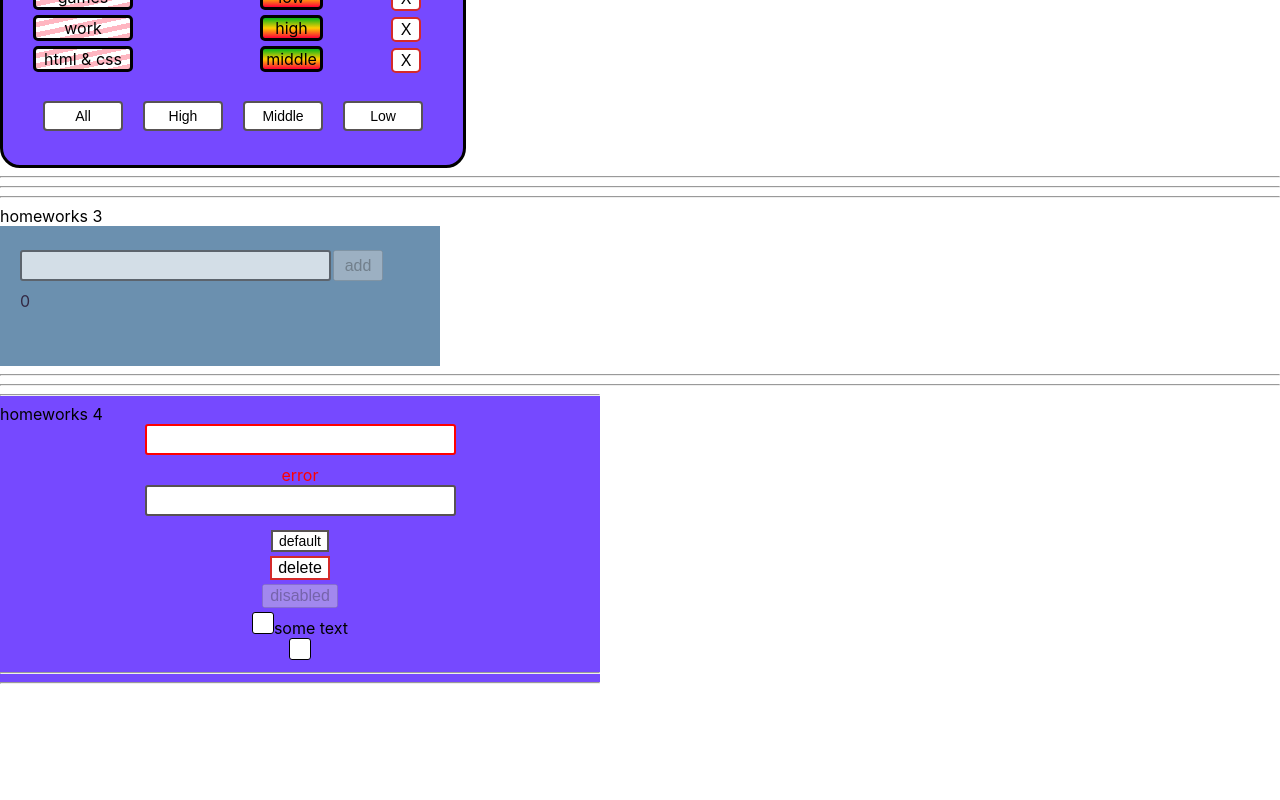
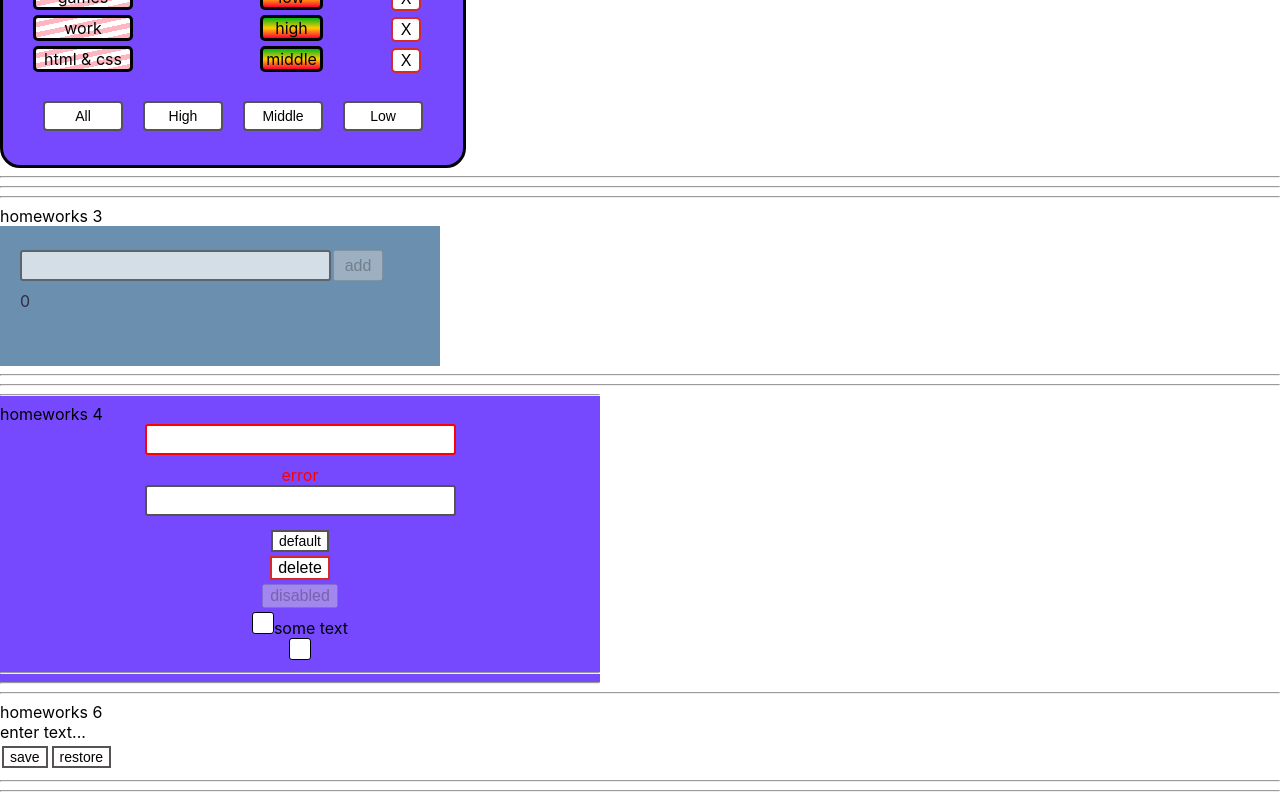
Before and after one commit to HailRase/HomeWork, a React (Create React App) app: page /#/pre-junior in a window 1280 px wide. Shown: the part 457-1257 px from the top of the page. Before the commit the page ends 1149 px from the top, so only its background shows below. Built offline with nearby package versions, Linux system fonts and the light colour scheme.

Commit message:
fixed bag

```diff
--- a/src/p2-homeworks/h4/common/c1-SuperInputText/SuperInputText.tsx
+++ b/src/p2-homeworks/h4/common/c1-SuperInputText/SuperInputText.tsx
@@ -8,7 +8,7 @@ type DefaultInputPropsType = DetailedHTMLProps<InputHTMLAttributes<HTMLInputElem
 // (чтоб не писать value: string, onChange: ...; они уже все описаны в DefaultInputPropsType)
 type SuperInputTextPropsType = DefaultInputPropsType & { // и + ещё пропсы которых нет в стандартном инпуте
     onChangeText?: (value: string) => void
-    onEnter?: () => void
+    onEnter?: (e: KeyboardEvent<HTMLInputElement>) => void
     error?: string
     spanClassName?: string
 }
@@ -34,7 +34,7 @@ const SuperInputText: React.FC<SuperInputTextPropsType> = (
 
         onEnter // если есть пропс onEnter
         && e.key === 'Enter' // и если нажата кнопка Enter
-        && onEnter() // то вызвать его
+        && onEnter(e) // то вызвать его
     }
 
     const finalSpanClassName = `${s.error} ${spanClassName ? spanClassName : ''}`
--- a/src/p2-homeworks/h5/pages/PreJunior.tsx
+++ b/src/p2-homeworks/h5/pages/PreJunior.tsx
@@ -3,6 +3,7 @@ import HW1 from '../../h1/HW1'
 import HW2 from '../../h2/HW2'
 import HW3 from '../../h3/HW3'
 import HW4 from '../../h4/HW4'
+import HW6 from "../../h6/HW6";
 
 function PreJunior() {
     return (
@@ -11,7 +12,7 @@ function PreJunior() {
             <HW2/>
             <HW3/>
             <HW4/>
-            {/*<HW6/>*/}
+            <HW6/>
 
         </div>
     )
--- a/src/p2-homeworks/h6/HW6.tsx
+++ b/src/p2-homeworks/h6/HW6.tsx
@@ -10,7 +10,8 @@ function HW6() {
         saveState<string>('editable-span-value', value)
     }
     const restore = () => {
-        // setValue()
+        //let text = restoreState(value)
+        setValue(value)
     }
 
     return (
--- a/src/p2-homeworks/h6/common/c4-SuperEditableSpan/SuperEditableSpan.tsx
+++ b/src/p2-homeworks/h6/common/c4-SuperEditableSpan/SuperEditableSpan.tsx
@@ -1,4 +1,4 @@
-import React, {DetailedHTMLProps, InputHTMLAttributes, HTMLAttributes, useState} from 'react'
+import React, {DetailedHTMLProps, InputHTMLAttributes, HTMLAttributes, useState, KeyboardEvent} from 'react'
 import SuperInputText from '../../../h4/common/c1-SuperInputText/SuperInputText'
 
 // тип пропсов обычного инпута
@@ -31,17 +31,17 @@ const SuperEditableSpan: React.FC<SuperEditableSpanType> = (
     const {children, onDoubleClick, className, ...restSpanProps} = spanProps || {}
 
     const onEnterCallback = () => {
-        // setEditMode() // выключить editMode при нажатии Enter
+        setEditMode(false) // выключить editMode при нажатии Enter
 
         onEnter && onEnter()
     }
     const onBlurCallback = (e: React.FocusEvent<HTMLInputElement>) => {
-        // setEditMode() // выключить editMode при нажатии за пределами инпута
+        setEditMode(false) // выключить editMode при нажатии за пределами инпута
 
         onBlur && onBlur(e)
     }
     const onDoubleClickCallBack = (e: React.MouseEvent<HTMLSpanElement, MouseEvent>) => {
-        // setEditMode() // включить editMode при двойном клике
+        setEditMode(true) // включить editMode при двойном клике
 
         onDoubleClick && onDoubleClick(e)
     }
```
